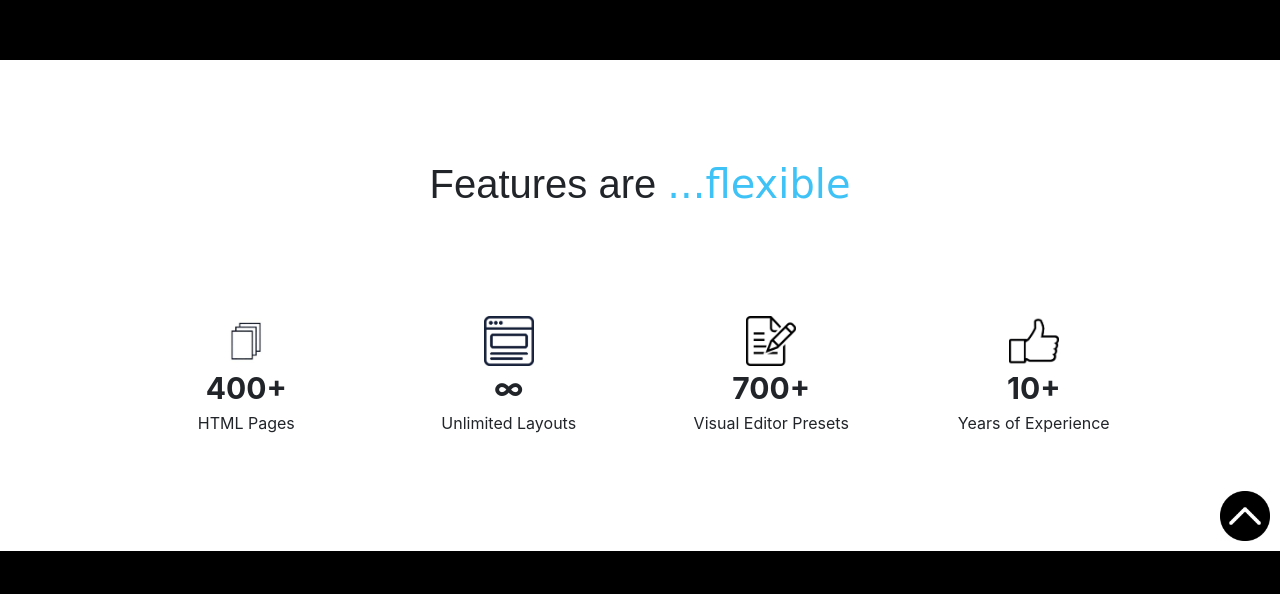
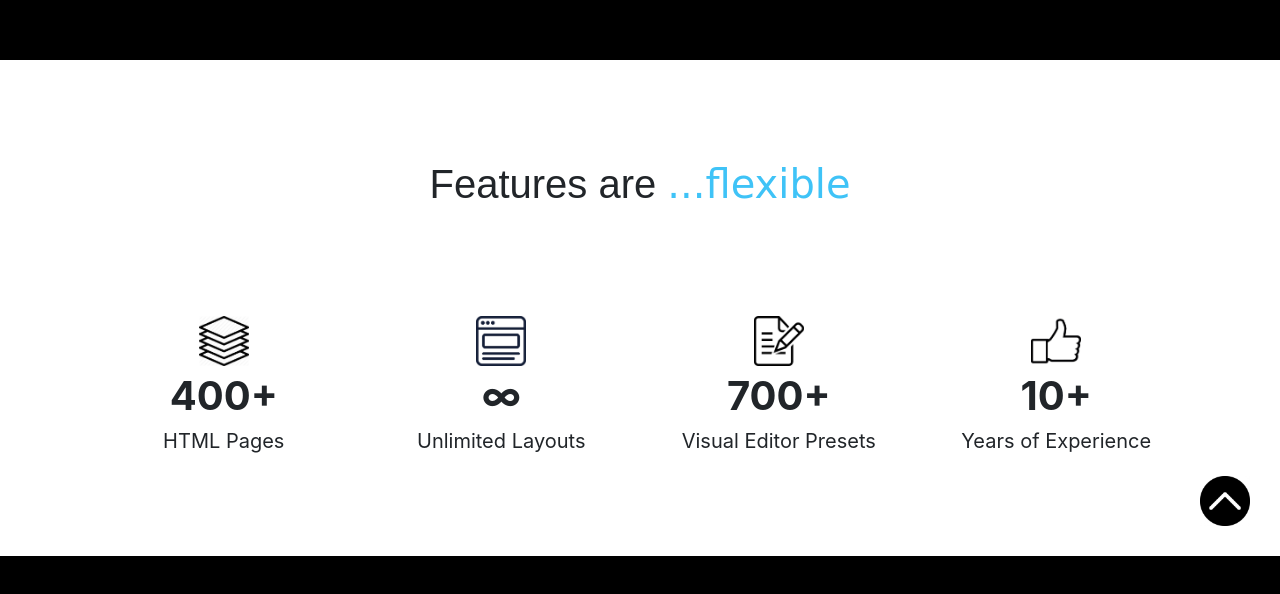
Before and after one commit to neethujoseph13/beginner-trials, a plain HTML site: page index.html in a window 1280 px wide. Shown: the part 140-734 px from the top of the page. Drawn offline with nearby package versions, Linux system fonts and the light colour scheme.

Commit message:
modified

```diff
--- a/assets/css/style.css
+++ b/assets/css/style.css
@@ -6,8 +6,20 @@ h1{
     text-align: center;
     padding: 100px;
 }
-b{
-    font-size: 30px;
+p{
+    font-size: 20px;
+    font-weight: normal;
+    margin: 0;
+}
+#sub{
+    font-size: 40px;
+    font-weight: bold;
+}
+#main{
+    background-color: white;
+    position: relative;
+    top: 200px;
+    padding-bottom: 100px;
 }
 .img-fluid{
     height: 50px;
@@ -17,20 +29,14 @@ b{
     font-family:cursive;
     color: rgb(63, 195, 247);
 }
-.main{
-    background-color: white;
-    position: relative;
-    top: 200px;
-    padding-bottom: 100px;
-}
 .row{
-    margin-left: 100px;
-    margin-right: 100px;
+    margin-left: auto;
+    margin-right: auto;
     text-align: center;
 
 }
 .bottom{
     position: absolute;
-    right: 10px;
-    bottom: 10px;
+    right: 30px;
+    bottom: 30px;
 }
--- a/index.html
+++ b/index.html
@@ -1,33 +1,38 @@
 <!DOCTYPE html>
 <html lang="en">
+
 <head>
     <meta charset="UTF-8">
     <meta name="viewport" content="width=device-width, initial-scale=1.0">
     <meta http-equiv="X-UA-Compatible" content="ie=edge">
-    <link rel="stylesheet" href="https://stackpath.bootstrapcdn.com/bootstrap/4.1.3/css/bootstrap.min.css" integrity="sha384-MCw98/SFnGE8fJT3GXwEOngsV7Zt27NXFoaoApmYm81iuXoPkFOJwJ8ERdknLPMO" crossorigin="anonymous">
+    <link rel="stylesheet" href="https://stackpath.bootstrapcdn.com/bootstrap/4.1.3/css/bootstrap.min.css" integrity="sha384-MCw98/SFnGE8fJT3GXwEOngsV7Zt27NXFoaoApmYm81iuXoPkFOJwJ8ERdknLPMO"
+        crossorigin="anonymous">
     <link rel="stylesheet" type="text/css" href="assets/css/style.css">
     <title>First Project</title>
 </head>
+
 <body>
-   <div class="container-fluid main">
+    <section id="main">
+        <div class="container">
+            <div class="col">
                 <h1>Features are <span class="flexible">...flexible</span></h1>
+            </div>
             <div class="row">
                 <div class="col-sm-3">
-               <img class="img-fluid" src="assets/images/page.jpg" alt="image one">
-                <p><b>400+</b><br>HTML Pages</p>
-
+                    <img class="img-fluid" src="assets/images/page.png" alt="image one">
+                    <p id="sub">400+</p><p>HTML Pages</p>
                 </div>
                 <div class="col-sm-3 ">
                     <img class="img-fluid" src="assets/images/layout.png" alt="image two">
-                <p><b>&#8734</b><br>Unlimited Layouts</p>
+                    <p id="sub">&#8734</p><p>Unlimited Layouts</p>
                 </div>
                 <div class="col-sm-3 ">
                     <img class="img-fluid" src="assets/images/editor.png" alt="image three">
-                <p><b>700+</b><br>Visual Editor Presets</p>
+                    <p id="sub">700+</p><p>Visual Editor Presets</p>
                 </div>
                 <div class="col-sm-3 ">
                     <img class="img-fluid" src="assets/images/like.png" alt="image four">
-                <p><b>10+</b><br>Years of Experience</p>
+                    <p id="sub">10+</p><p>Years of Experience</p>
                 </div>
             </div>
             <div class="row">
@@ -36,8 +41,13 @@
                 </div>
             </div>
         </div>
-    <script src="https://code.jquery.com/jquery-3.3.1.slim.min.js" integrity="sha384-q8i/X+965DzO0rT7abK41JStQIAqVgRVzpbzo5smXKp4YfRvH+8abtTE1Pi6jizo" crossorigin="anonymous"></script>
-    <script src="https://cdnjs.cloudflare.com/ajax/libs/popper.js/1.14.3/umd/popper.min.js" integrity="sha384-ZMP7rVo3mIykV+2+9J3UJ46jBk0WLaUAdn689aCwoqbBJiSnjAK/l8WvCWPIPm49" crossorigin="anonymous"></script>
-    <script src="https://stackpath.bootstrapcdn.com/bootstrap/4.1.3/js/bootstrap.min.js" integrity="sha384-ChfqqxuZUCnJSK3+MXmPNIyE6ZbWh2IMqE241rYiqJxyMiZ6OW/JmZQ5stwEULTy" crossorigin="anonymous"></script>
+        <script src="https://code.jquery.com/jquery-3.3.1.slim.min.js" integrity="sha384-q8i/X+965DzO0rT7abK41JStQIAqVgRVzpbzo5smXKp4YfRvH+8abtTE1Pi6jizo"
+            crossorigin="anonymous"></script>
+        <script src="https://cdnjs.cloudflare.com/ajax/libs/popper.js/1.14.3/umd/popper.min.js" integrity="sha384-ZMP7rVo3mIykV+2+9J3UJ46jBk0WLaUAdn689aCwoqbBJiSnjAK/l8WvCWPIPm49"
+            crossorigin="anonymous"></script>
+        <script src="https://stackpath.bootstrapcdn.com/bootstrap/4.1.3/js/bootstrap.min.js" integrity="sha384-ChfqqxuZUCnJSK3+MXmPNIyE6ZbWh2IMqE241rYiqJxyMiZ6OW/JmZQ5stwEULTy"
+            crossorigin="anonymous"></script>
+    </section>
 </body>
+
 </html>
```
Also changed, not shown: assets/images/page.jpg (deleted), assets/images/page.png (added). Lines whose indentation alone changed are shown as unchanged.
